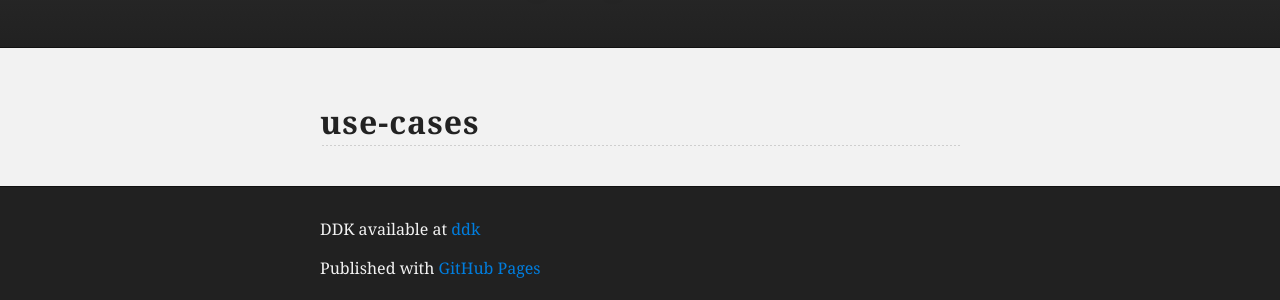
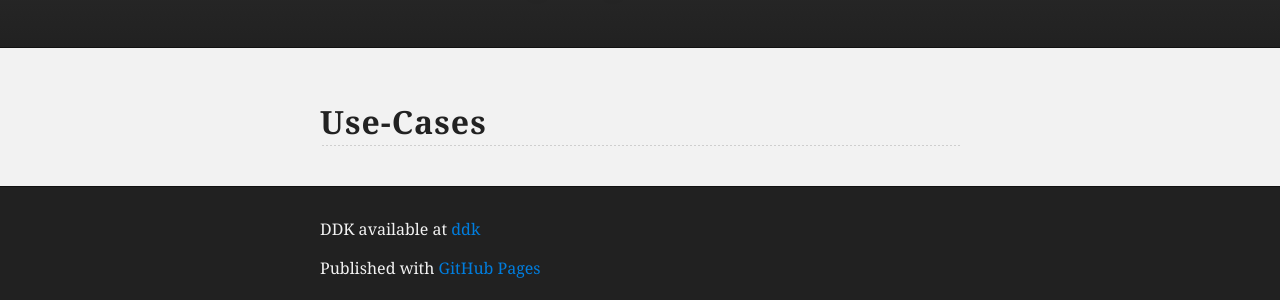
Before and after one commit to ddk/ddk.github.io, a Jekyll site: the page built from use-cases/index.md, in a window 1280 px wide. Shown: the part 198-498 px from the top of the page. Built offline with Jekyll 4.4.1, drawn with Linux system fonts in a browser that asks for light colours.

Commit message:
Capitalization

```diff
--- a/use-cases/index.md
+++ b/use-cases/index.md
@@ -1,4 +1,4 @@
 ---
 layout: about
-title: use-cases
+title: Use-Cases
 ---
```
